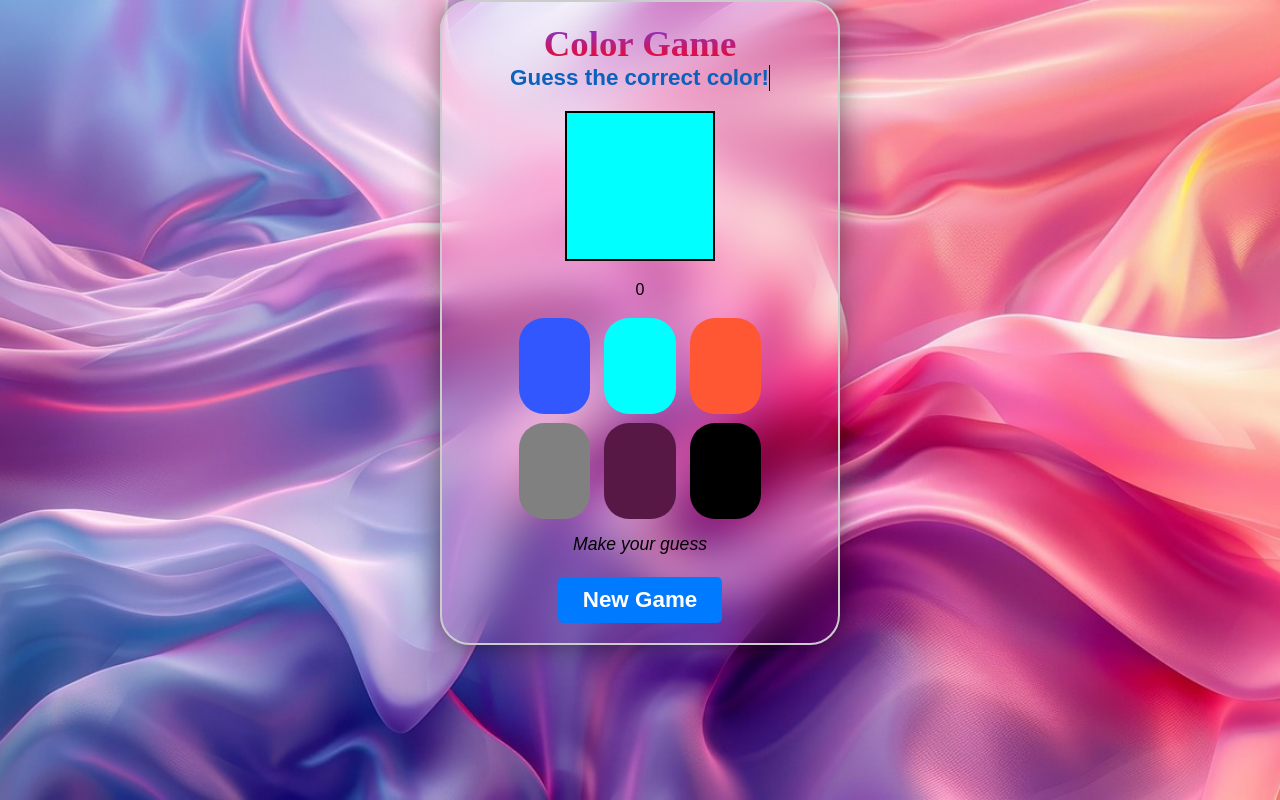
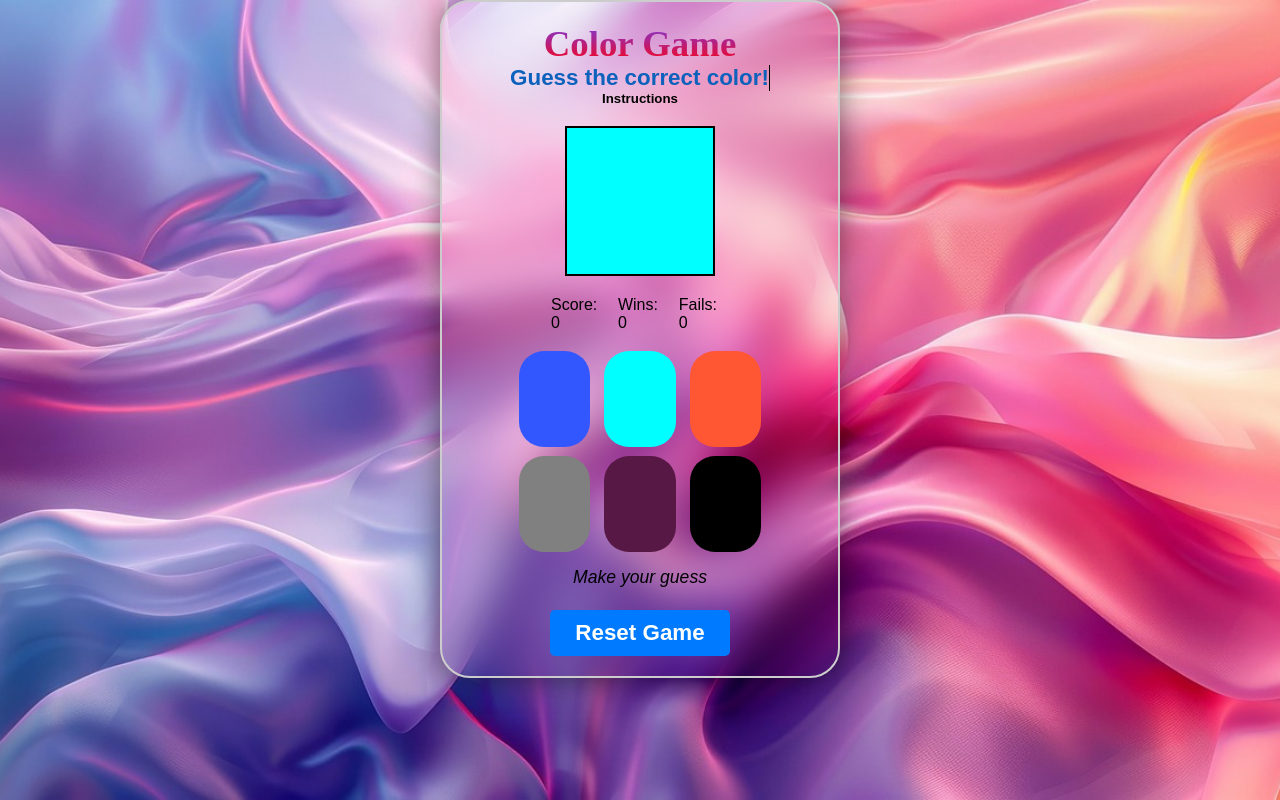
Before and after one commit to maracodez/HNG-ColorGame, a plain HTML site: page index.html in a window 1280 px wide. Drawn offline with Linux system fonts and the light colour scheme.

Commit message:
update changes

```diff
--- a/index.html
+++ b/index.html
@@ -11,13 +11,17 @@
     <div class="container">
         <h1 data-text="Color Game">Color Game</h1>
         <p data-testid="gameInstructions" id="game_instructions"></p>
+        <h5 id="instructions">Instructions</h5>
+        <div data-testid="gameInstructions" id="more_instructions">
+            Welcome to the Color Guessing Game! <br> Try to match the displayed color with one of the color options below. <br> Click the correct color to score points. If you choose incorrectly, keep trying! <br> Press 'Reset Game' to start over
+        </div>
         <div data-testid="colorBox" class="colorbox"></div>
         <div data-testid="score">Score: 0</div>
         <div class="coloroptions" data-testid="colorOption">
            <!-- will display button -->
         </div>
         <div data-testid="gameStatus" class="game_status"></div>
-        <button data-testid="newGameButton">New Game</button>
+        <button data-testid="resetGameButton">Reset Game</button>
     </div>
 
     <script src="script.js"></script>
--- a/script.js
+++ b/script.js
@@ -1,12 +1,31 @@
 document.addEventListener('DOMContentLoaded', function() {
+    const container = document.querySelector('.container')
     const colorBox = document.querySelector('[data-testid="colorBox"]');
     const colorOptions = document.querySelector('.coloroptions');
     const gameStatus = document.querySelector('[data-testid="gameStatus"]');
     const scoreElement = document.querySelector('[data-testid="score"]');
-    const newGameButton = document.querySelector('[data-testid="newGameButton"]');
+    const resetGameButton = document.querySelector('[data-testid="resetGameButton"]');
+
+    //scoreboard
+    const scoreboard = document.createElement("div");
+    scoreboard.classList.add("scoreboard")
+
+
+    //new elements for tracking wins & fails
+    const winElement = document.createElement("div");
+    winElement.textContent = "Wins: 0";
+    scoreboard.appendChild(winElement);
+
+    const failedElement = document.createElement("div");
+    failedElement.textContent = "Fails: 0";
+    scoreboard.appendChild(failedElement);
+
+
 
     let score = 0;
     let targetColor;
+    let wins = 0;
+    let fails = 0;
 
     //predefined set of colors
     const colors = [
@@ -20,13 +39,23 @@ document.addEventListener('DOMContentLoaded', function() {
         return colors[Math.floor(Math.random() * colors.length)]
     }
 
+    function updateScoreboard() {
+        scoreElement.innerHTML = `
+        <p>Score: ${score}</p>
+        <p>Wins: ${wins}</p>
+        <p>Fails: ${fails}</p>
+        `
+    }
+
     //function to initialize the game
     function initGame(keepScore = false) {
        if (!keepScore) {
         //reset score if it's a new game
         score = 0;
+        wins = 0;
+        fails = 0;
        }
-        scoreElement.textContent = score;
+        updateScoreboard()
 
         //set target color
         targetColor = getRandomColors();
@@ -61,7 +90,7 @@ document.addEventListener('DOMContentLoaded', function() {
         if (selectedColor === targetColor) {
             gameStatus.textContent = "Correct! 🎉";
             score++;
-            scoreElement.textContent = score;
+            wins++;
             colorBox.style.borderColor = "green";
             colorBox.classList.add('correct')
             setTimeout(() => {
@@ -72,6 +101,7 @@ document.addEventListener('DOMContentLoaded', function() {
             }, 1000);
         } else {
             gameStatus.textContent = "Wrong guess😪! Try again";
+            fails++;
             colorBox.style.borderColor = "red";
             colorBox.classList.add('wrong')
             setTimeout(() => {
@@ -79,11 +109,12 @@ document.addEventListener('DOMContentLoaded', function() {
                 colorBox.classList.remove('wrong')
             }, 500)
         }
+        updateScoreboard()
     }
 
 
     //event listener for new game btn
-    newGameButton.addEventListener('click', () => initGame(false));
+    resetGameButton.addEventListener('click', () => initGame(false));
 
     //initialize the game on page load
     initGame()
@@ -103,4 +134,16 @@ document.addEventListener('DOMContentLoaded', function() {
     }
 
     type()
+
+    const texts = document.getElementById("more_instructions");
+
+    function handleInstruction() {
+        if (texts.style.display === "none" || texts.style.display === "") {
+            texts.style.display = "block";
+        } else {
+            texts.style.display = "none"
+        }
+    }
+
+    document.getElementById("instructions").addEventListener("click", handleInstruction)
 })
--- a/style.css
+++ b/style.css
@@ -50,6 +50,22 @@ h1 {
     animation: effect 2s linear infinite;
 }
 
+#more_instructions {
+    text-align: center;
+    color: #0056b3;
+    font-size: 1.1rem;
+    display: none;
+}
+
+#instructions {
+    cursor: pointer;
+}
+
+#instructions:hover {
+    color: #ff0011;
+    transform: scale(1.1);
+}
+
 .colorbox {
     width: 150px;
     height: 150px;
@@ -74,6 +90,13 @@ h1 {
 
 .wrong {
     animation: fadeOut 0.6s forwards;
+}
+
+div[data-testid="score"] {
+    display: flex;
+    gap: 5%;
+    width: 50%;
+
 }
 
 #game_instructions {
@@ -106,7 +129,7 @@ h1 {
     transition: transform 0.2s;
 }
 
-#colorOption_btn:hover {
+.coloroptions button:hover {
     transform: scale(1.1);
 }
 
@@ -116,7 +139,7 @@ h1 {
     font-style: italic;
 }
 
-button[data-testid="newGameButton"] {
+button[data-testid="resetGameButton"] {
     padding: 10px 25px;
     font-size: 1.4rem;
     font-weight: 600;
```
